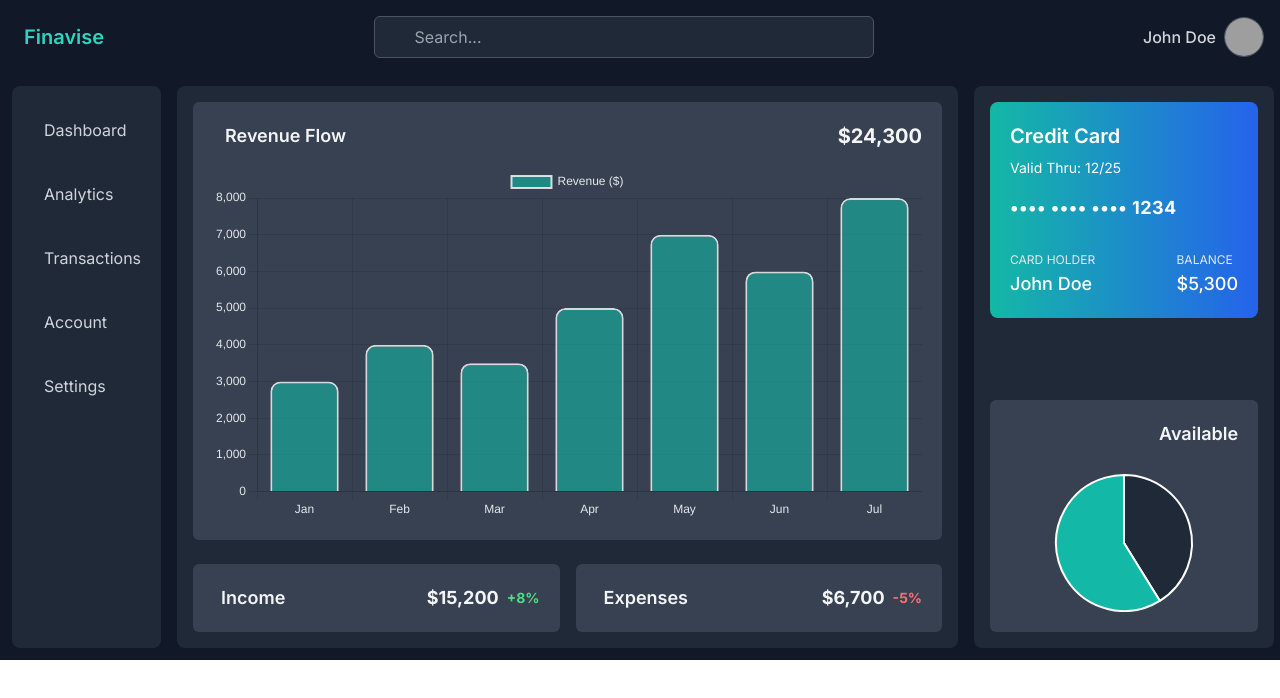
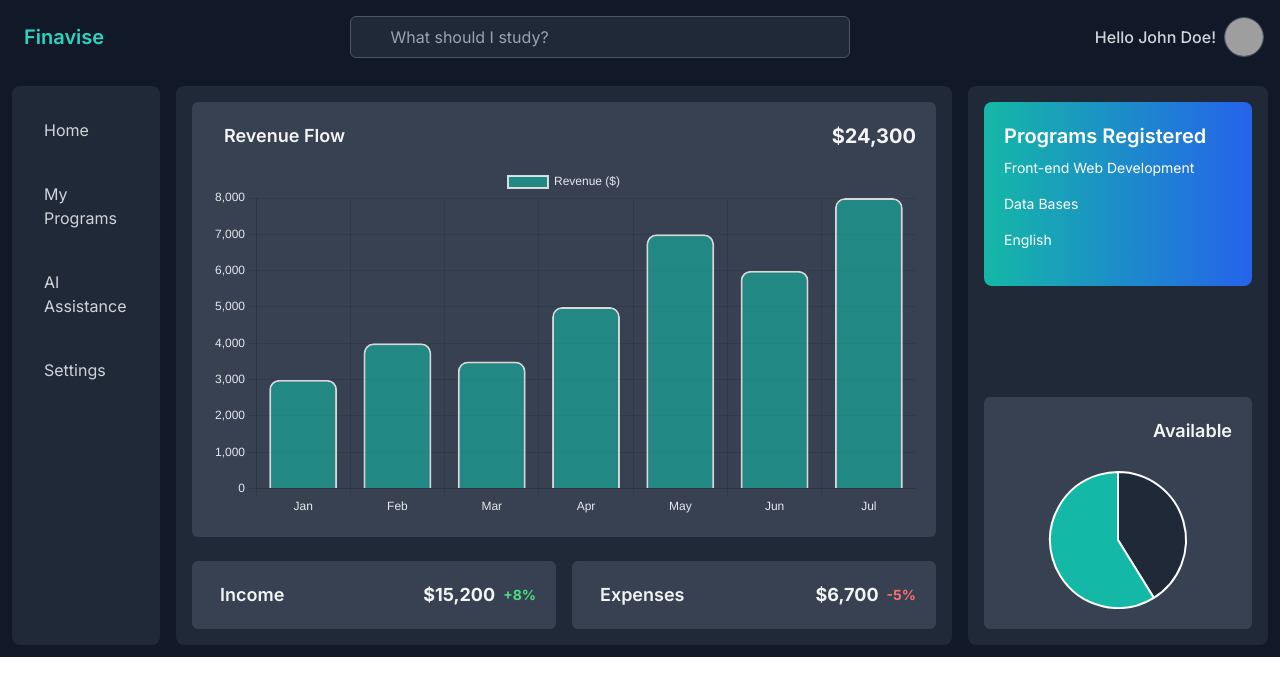
Before and after one commit to JoseArias31/Learn-Together, a Next.js app in the folder cooperativelearning/: page /dashboard in a window 1280 px wide. Shown: the top 698 px of the page. Built offline with nearby package versions, Linux system fonts and the light colour scheme; grey boxes are pictures that could not be loaded.

Commit message:
Making small changes to the Dashboard page

```diff
--- a/cooperativelearning/src/app/dashboard/page.js
+++ b/cooperativelearning/src/app/dashboard/page.js
@@ -35,14 +35,14 @@ const Dashboard = () => {
           <div className="relative hidden lg:flex w-[500px]">
             <input
               type="text"
-              placeholder="Search..."
+              placeholder="What should I study?"
               className="w-full py-2 pl-10 pr-4 bg-gray-800 border border-gray-600 rounded-md text-gray-200 placeholder-gray-400 focus:outline-none focus:ring-2 focus:ring-teal-500"
             />
             <i className="bx bx-search absolute left-3 top-1/2 transform -translate-y-1/2 text-gray-400"></i>
           </div>
         </div>
         <div className="flex items-center gap-2">
-          <span className="text-gray-300 font-medium">John Doe</span>
+          <span className="text-gray-300 font-medium">Hello John Doe!</span>
           <img
             src="../src/user.png"
             alt="User Avatar"
@@ -63,29 +63,23 @@ const Dashboard = () => {
               className="flex items-center space-x-3 text-gray-300 hover:bg-gray-700 p-3 rounded-md"
             >
               <i className="bx bx-home-alt text-teal-400"></i>
-              <span>Dashboard</span>
+              <span>Home</span>
             </a>
             <a
-              href="#"
+              href="/"
               className="flex items-center space-x-3 text-gray-300 hover:bg-gray-700 p-3 rounded-md"
             >
               <i className="bx bx-line-chart text-teal-400"></i>
-              <span>Analytics</span>
+              <span>My Programs</span>
             </a>
             <a
-              href="#"
+              href="my-programs"
               className="flex items-center space-x-3 text-gray-300 hover:bg-gray-700 p-3 rounded-md"
             >
               <i className="bx bx-wallet text-teal-400"></i>
-              <span>Transactions</span>
+              <span>AI Assistance</span>
             </a>
-            <a
-              href="#"
-              className="flex items-center space-x-3 text-gray-300 hover:bg-gray-700 p-3 rounded-md"
-            >
-              <i className="bx bx-user text-teal-400"></i>
-              <span>Account</span>
-            </a>
+
             <a
               href="#"
               className="flex items-center space-x-3 text-gray-300 hover:bg-gray-700 p-3 rounded-md"
@@ -148,27 +142,12 @@ const Dashboard = () => {
           <section className="w-full lg:w-[300px] p-4 flex flex-col justify-between gap-4 bg-gray-800 rounded-lg">
             {/* Credit Card */}
             <div className="bg-gradient-to-r from-teal-500 to-blue-600 p-5 rounded-lg text-white">
-              <h3 className="text-xl font-semibold mb-2">Credit Card</h3>
-              <p className="text-sm mb-4">Valid Thru: 12/25</p>
-              <div className="mb-6">
-                <span className="block text-lg font-bold tracking-wide">
-                  •••• •••• •••• 1234
-                </span>
-              </div>
-              <div className="flex justify-between">
-                <div>
-                  <span className="text-xs uppercase text-gray-200">
-                    Card Holder
-                  </span>
-                  <p className="text-lg font-medium">John Doe</p>
-                </div>
-                <div>
-                  <span className="text-xs uppercase text-gray-200">
-                    Balance
-                  </span>
-                  <p className="text-lg font-medium">$5,300</p>
-                </div>
-              </div>
+              <h3 className="text-xl font-semibold mb-2">Programs Registered</h3>
+              <p className="text-sm mb-4">Front-end Web Development</p>
+              <p className="text-sm mb-4">Data Bases</p>
+              <p className="text-sm mb-4">English</p>
+
+
             </div>
 
             {/* Available Balance */}
```
